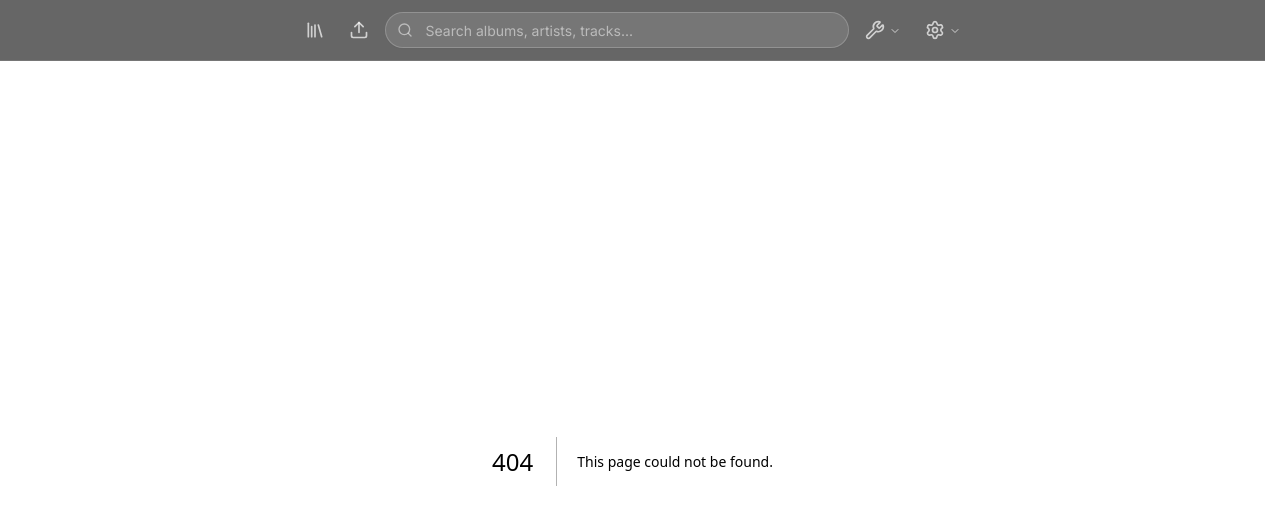
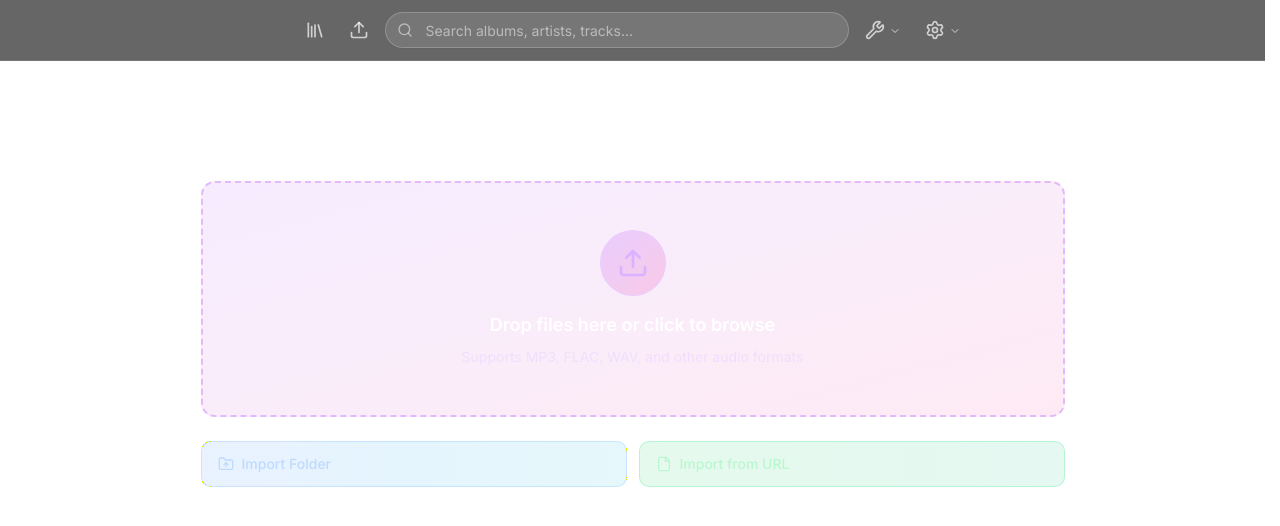
Before and after one commit to frostplexx/Beetroot, a Next.js app: page /upload in a window 1280 px wide. Before the commit this address had no page. Shown: the top 526 px of the page. Built offline with nearby package versions, Linux system fonts and the light colour scheme.

Commit message:
feat: add upload page

```diff
--- /dev/null
+++ b/app/upload/page.tsx
@@ -0,0 +1,232 @@
+"use client"
+
+import { useState } from "react"
+import { Upload, File, X, CheckCircle, Loader2, FolderUp } from "lucide-react"
+
+interface UploadFile {
+  id: string
+  name: string
+  size: number
+  status: "pending" | "uploading" | "complete" | "error"
+  progress: number
+}
+
+export default function UploadPage() {
+  const [files, setFiles] = useState<UploadFile[]>([])
+  const [isDragging, setIsDragging] = useState(false)
+
+  const handleDragOver = (e: React.DragEvent) => {
+    e.preventDefault()
+    setIsDragging(true)
+  }
+
+  const handleDragLeave = () => {
+    setIsDragging(false)
+  }
+
+  const handleDrop = (e: React.DragEvent) => {
+    e.preventDefault()
+    setIsDragging(false)
+
+    const droppedFiles = Array.from(e.dataTransfer.files)
+    addFiles(droppedFiles)
+  }
+
+  const handleFileInput = (e: React.ChangeEvent<HTMLInputElement>) => {
+    if (e.target.files) {
+      const selectedFiles = Array.from(e.target.files)
+      addFiles(selectedFiles)
+    }
+  }
+
+  const addFiles = (newFiles: File[]) => {
+    const uploadFiles: UploadFile[] = newFiles.map((file) => ({
+      id: Math.random().toString(36).substr(2, 9),
+      name: file.name,
+      size: file.size,
+      status: "pending",
+      progress: 0,
+    }))
+
+    setFiles((prev) => [...prev, ...uploadFiles])
+
+    // Simulate upload
+    uploadFiles.forEach((file) => {
+      simulateUpload(file.id)
+    })
+  }
+
+  const simulateUpload = (fileId: string) => {
+    setFiles((prev) =>
+      prev.map((f) =>
+        f.id === fileId ? { ...f, status: "uploading" as const } : f
+      )
+    )
+
+    let progress = 0
+    const interval = setInterval(() => {
+      progress += Math.random() * 20
+      if (progress >= 100) {
+        clearInterval(interval)
+        setFiles((prev) =>
+          prev.map((f) =>
+            f.id === fileId
+              ? { ...f, status: "complete" as const, progress: 100 }
+              : f
+          )
+        )
+      } else {
+        setFiles((prev) =>
+          prev.map((f) => (f.id === fileId ? { ...f, progress } : f))
+        )
+      }
+    }, 300)
+  }
+
+  const removeFile = (fileId: string) => {
+    setFiles((prev) => prev.filter((f) => f.id !== fileId))
+  }
+
+  const formatFileSize = (bytes: number) => {
+    if (bytes === 0) return "0 Bytes"
+    const k = 1024
+    const sizes = ["Bytes", "KB", "MB", "GB"]
+    const i = Math.floor(Math.log(bytes) / Math.log(k))
+    return Math.round(bytes / Math.pow(k, i) * 100) / 100 + " " + sizes[i]
+  }
+
+  return (
+    <div className="container mx-auto py-6 px-4 max-w-4xl">
+      <div className="mb-8">
+        <h1 className="text-3xl font-heading font-bold text-white mb-2">
+          Upload Music
+        </h1>
+        <p className="text-white/60 text-sm">
+          Import your music files to your library
+        </p>
+      </div>
+
+      {/* Drop Zone */}
+      <div
+        onDragOver={handleDragOver}
+        onDragLeave={handleDragLeave}
+        onDrop={handleDrop}
+        className={`relative border-2 border-dashed rounded-xl p-12 mb-6 transition-all ${
+          isDragging
+            ? "border-purple-400/60 bg-gradient-to-br from-purple-500/20 to-pink-500/20"
+            : "border-purple-500/30 bg-gradient-to-br from-purple-500/10 to-pink-500/10 hover:from-purple-500/15 hover:to-pink-500/15"
+        }`}
+      >
+        <input
+          type="file"
+          multiple
+          accept="audio/*"
+          onChange={handleFileInput}
+          className="absolute inset-0 w-full h-full opacity-0 cursor-pointer"
+          id="file-upload"
+        />
+        <div className="flex flex-col items-center text-center">
+          <div className="p-4 rounded-full bg-gradient-to-br from-purple-500/20 to-pink-500/20 mb-4 ring-1 ring-purple-400/30">
+            <Upload className="w-8 h-8 text-purple-300" />
+          </div>
+          <h3 className="text-lg font-semibold text-white mb-2">
+            Drop files here or click to browse
+          </h3>
+          <p className="text-sm text-purple-200/60">
+            Supports MP3, FLAC, WAV, and other audio formats
+          </p>
+        </div>
+      </div>
+
+      {/* Quick Actions */}
+      <div className="grid grid-cols-2 gap-3 mb-6">
+        <button className="flex items-center gap-2 px-4 py-3 rounded-lg bg-gradient-to-r from-blue-500/10 to-cyan-500/10 border border-blue-400/20 text-blue-200 hover:from-blue-500/20 hover:to-cyan-500/20 hover:border-blue-400/40 hover:text-blue-100 transition-all">
+          <FolderUp className="w-4 h-4" />
+          <span className="text-sm font-medium">Import Folder</span>
+        </button>
+        <button className="flex items-center gap-2 px-4 py-3 rounded-lg bg-gradient-to-r from-green-500/10 to-emerald-500/10 border border-green-400/20 text-green-200 hover:from-green-500/20 hover:to-emerald-500/20 hover:border-green-400/40 hover:text-green-100 transition-all">
+          <File className="w-4 h-4" />
+          <span className="text-sm font-medium">Import from URL</span>
+        </button>
+      </div>
+
+      {/* Files List */}
+      {files.length > 0 && (
+        <div className="space-y-3">
+          <div className="flex items-center justify-between mb-4">
+            <h2 className="text-lg font-semibold text-white">
+              Uploading {files.filter((f) => f.status !== "complete").length} of{" "}
+              {files.length} files
+            </h2>
+            {files.every((f) => f.status === "complete") && (
+              <div className="flex items-center gap-2 text-green-400 text-sm">
+                <CheckCircle className="w-4 h-4" />
+                All complete
+              </div>
+            )}
+          </div>
+
+          {files.map((file) => (
+            <div
+              key={file.id}
+              className="flex items-center gap-4 p-4 rounded-lg bg-white/5 border border-white/10"
+            >
+              {/* Icon */}
+              <div className="flex-shrink-0">
+                {file.status === "complete" ? (
+                  <CheckCircle className="w-5 h-5 text-green-400" />
+                ) : file.status === "uploading" ? (
+                  <Loader2 className="w-5 h-5 text-white/70 animate-spin" />
+                ) : (
+                  <File className="w-5 h-5 text-white/70" />
+                )}
+              </div>
+
+              {/* File Info */}
+              <div className="flex-1 min-w-0">
+                <div className="flex items-center justify-between mb-1">
+                  <p className="text-sm font-medium text-white truncate">
+                    {file.name}
+                  </p>
+                  <span className="text-xs text-white/60 ml-2">
+                    {formatFileSize(file.size)}
+                  </span>
+                </div>
+
+                {/* Progress Bar */}
+                {file.status !== "complete" && (
+                  <div className="w-full bg-white/10 rounded-full h-1.5">
+                    <div
+                      className="bg-gradient-to-r from-purple-500 to-pink-500 h-1.5 rounded-full transition-all duration-300"
+                      style={{ width: `${file.progress}%` }}
+                    />
+                  </div>
+                )}
+
+                {file.status === "complete" && (
+                  <p className="text-xs text-emerald-400 font-medium">Upload complete ✨</p>
+                )}
+              </div>
+
+              {/* Remove Button */}
+              <button
+                onClick={() => removeFile(file.id)}
+                className="flex-shrink-0 p-1 rounded-full text-white/70 hover:text-white hover:bg-white/10 transition-all"
+                aria-label="Remove file"
+              >
+                <X className="w-4 h-4" />
+              </button>
+            </div>
+          ))}
+        </div>
+      )}
+
+      {/* Empty State */}
+      {files.length === 0 && (
+        <div className="text-center py-12">
+          <p className="text-white/40 text-sm">No files selected yet</p>
+        </div>
+      )}
+    </div>
+  )
+}
--- a/components/navbar.tsx
+++ b/components/navbar.tsx
@@ -53,12 +53,13 @@ export function Navbar() {
         })}
 
         {/* Upload Button */}
-        <button
+        <Link
+          href="/upload"
           className="p-2 rounded-full text-white/70 hover:text-white hover:bg-white/10 transition-all"
           aria-label="Upload"
         >
           <Upload className="w-5 h-5" />
-        </button>
+        </Link>
 
         <div className="flex-1 relative">
           <Search className="absolute left-3 top-1/2 -translate-y-1/2 w-4 h-4 text-white/50" />
```
